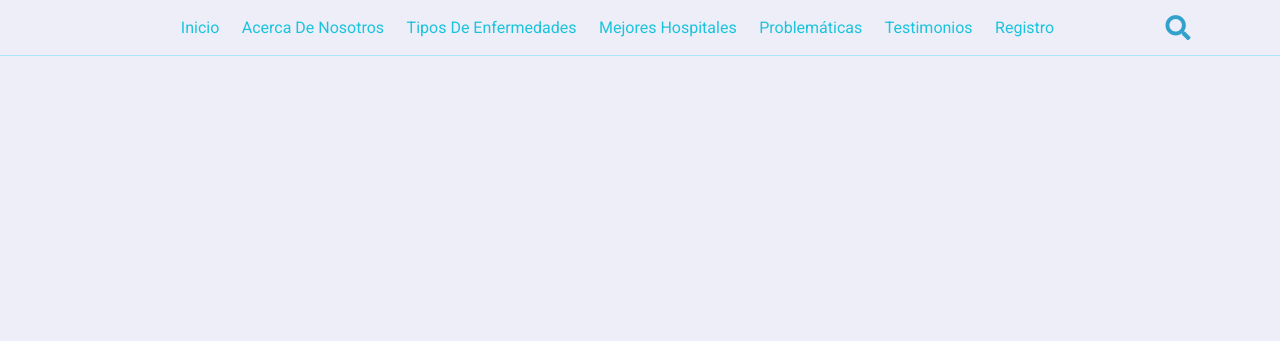
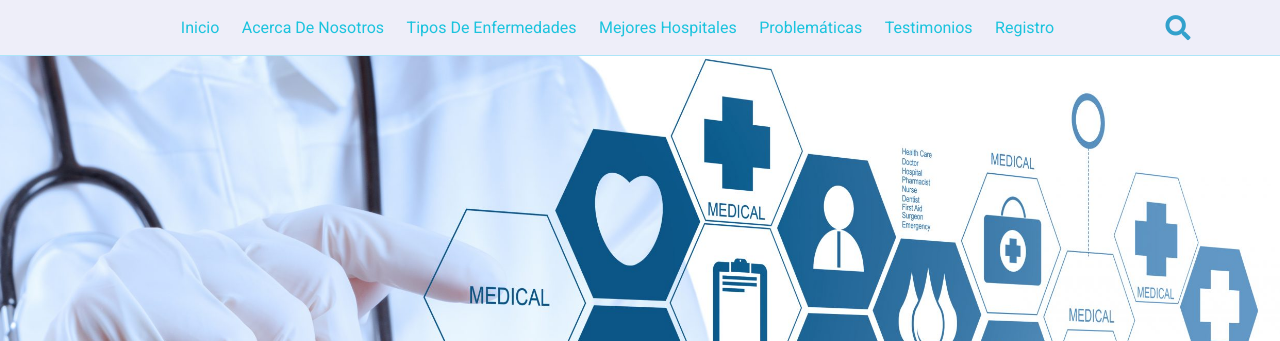
Before and after one commit to Damlues/salud_preventiva, a plain HTML site: page index.html in a window 1280 px wide. Shown: the top 341 px of the page. Drawn offline with Linux system fonts and the light colour scheme.

Commit message:
Update style.css

```diff
--- a/css/style.css
+++ b/css/style.css
@@ -211,7 +211,7 @@ section{
     height: 110vh;
     display: flex;
     align-items: center;
-    background:url(../images/fondi.jpg) no-repeat;
+    background:url(../img/fondi.jpg) no-repeat;
     background-size: cover;
     background-position: center;
 }
```
